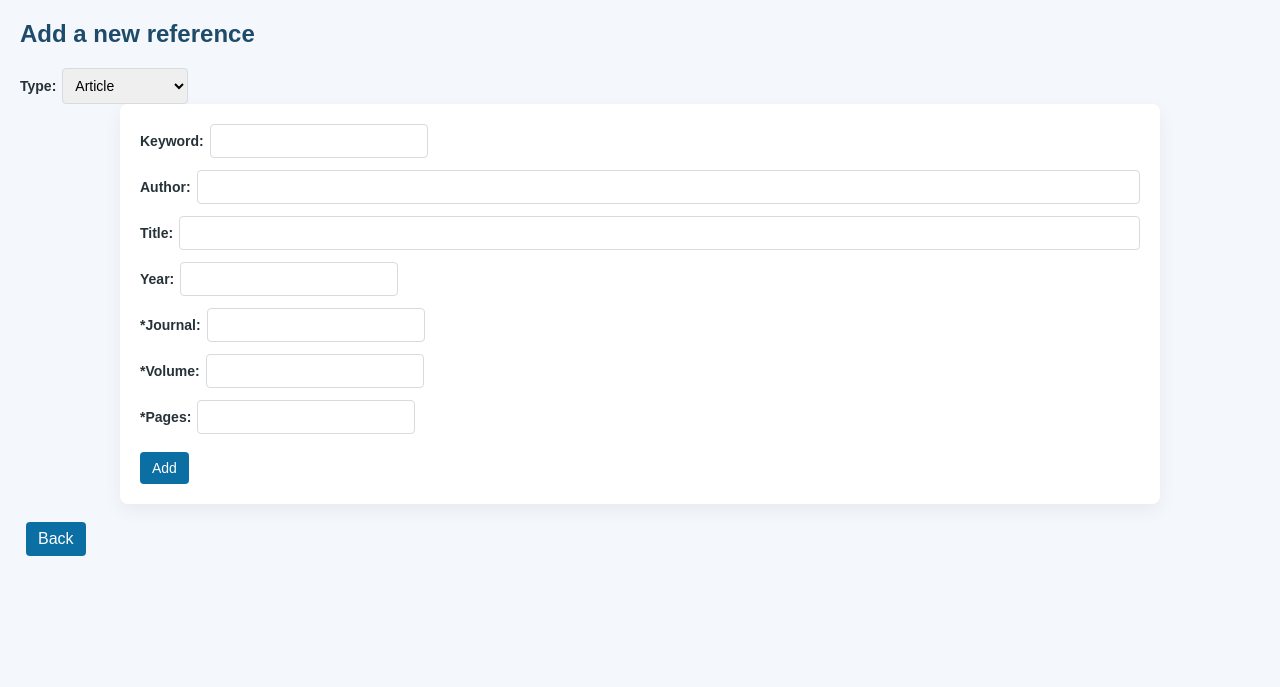
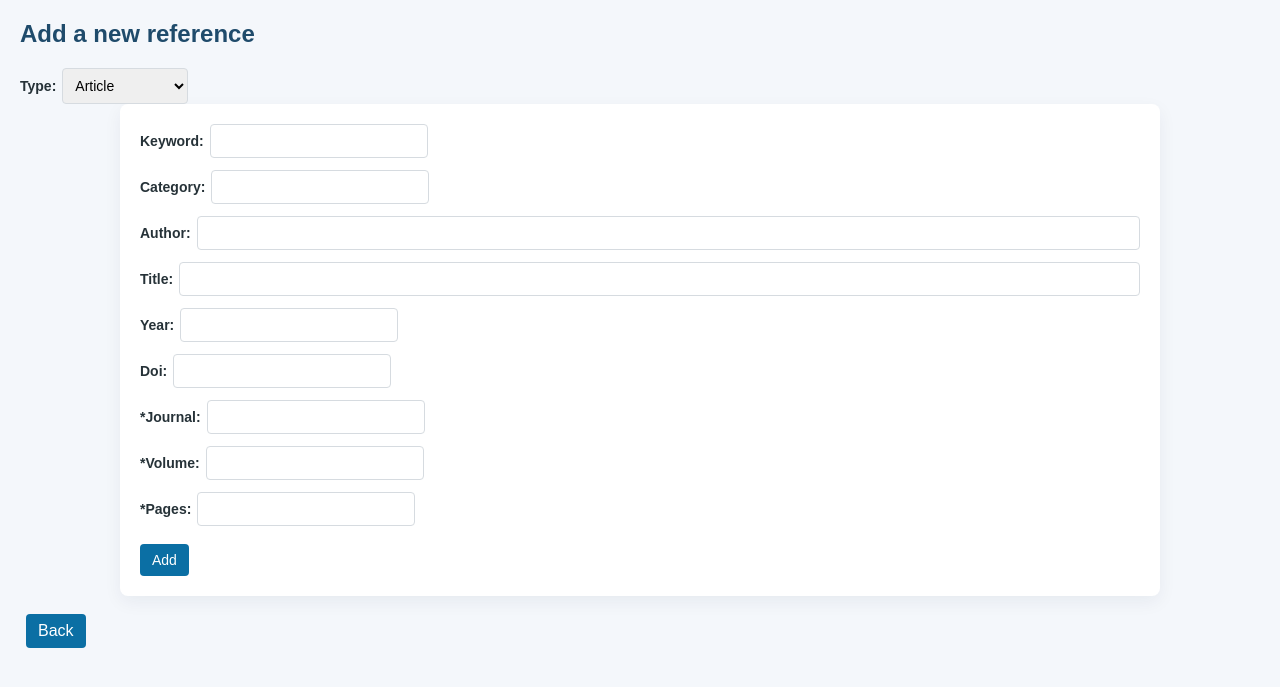
Before and after one commit to aapokoiv/viite-varasto, a Flask app: page /new_ref in a window 1280 px wide. Shown: the top 687 px of the page. Run offline with Flask 3, Linux system fonts and the light colour scheme; parts of the project's set-up code (start-up, migrations or seed data) failed here and were passed over.

Commit message:
Added frontend integration for category and doi

```diff
--- a/src/templates/new_ref.html
+++ b/src/templates/new_ref.html
@@ -35,6 +35,11 @@ Create a new todo
     </div>
 
     <div class="form-row">
+      <label for="ref_category">Category:</label>
+      <input type="text" id="ref_category" name="ref_category">
+    </div>
+
+    <div class="form-row">
       <label for="ref_author">Author:</label>
       <input type="text" id="ref_author" name="ref_author" class="big-text-input">
     </div>
@@ -47,6 +52,11 @@ Create a new todo
     <div class="form-row">
       <label for="ref_year">Year:</label>
       <input type="text" id="ref_year" name="ref_year">
+    </div>
+
+    <div class="form-row">
+      <label for="ref_doi">Doi:</label>
+      <input type="text" id="ref_doi" name="ref_doi">
     </div>
 
     {% if option=="article" %}
--- a/src/templates/ref_list.html
+++ b/src/templates/ref_list.html
@@ -49,6 +49,7 @@ See all the citations
     <tr>
         <th>ID</th>
         <th>Keyword</th>
+        <th>Category</th>
         <th>Type</th>
         <th>Author</th>
         <th>Title</th>
@@ -61,6 +62,7 @@ See all the citations
     <tr>
         <td>{{ ref.id }}</td>
         <td>{{ ref.keyword }}</td>
+        <td>{{ ref.category or 'None'}}</td>
         <td>{{ ref.type }}</td>
         <td>{{ ref.author }}</td>
         <td>{{ ref.title }}</td>
@@ -76,10 +78,12 @@ See all the citations
                 <button type="button" class="info-btn"
                         data-id="{{ ref.id }}"
                         data-keyword="{{ ref.keyword|e }}"
+                        data-category="{{ ref.category or ''|e }}"
                         data-type="{{ ref.type|e }}"
                         data-author="{{ ref.author|e }}"
                         data-title="{{ ref.title|e }}"
                         data-year="{{ ref.year }}"
+                        data-doi="{{ ref.doi or ''|e }}"
                         data-journal="{{ ref.journal or ''|e }}"
                         data-volume="{{ ref.volume or ''|e }}"
                         data-pages="{{ ref.pages or ''|e }}"
@@ -152,10 +156,12 @@ See all the citations
         <dl class="modal-details">
             <dt>ID</dt><dd id="m-id"></dd>
             <dt>Keyword</dt><dd id="m-keyword"></dd>
+            <dt>Category</dt><dd id="m-category"></dd>
             <dt>Type</dt><dd id="m-type"></dd>
             <dt>Author</dt><dd id="m-author"></dd>
             <dt>Title</dt><dd id="m-title"></dd>
             <dt>Year</dt><dd id="m-year"></dd>
+            <dt>Doi</dt><dd id="m-doi"></dd>
             <dt>Journal</dt><dd id="m-journal"></dd>
             <dt>Volume</dt><dd id="m-volume"></dd>
             <dt>Pages</dt><dd id="m-pages"></dd>
```
Also changed, not shown: src/templates/edit_ref.html (+16 -3 lines).
